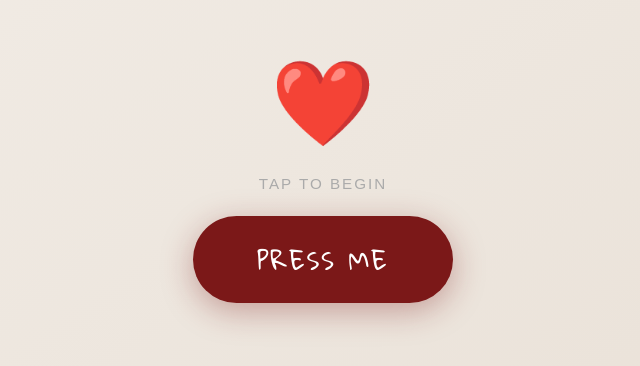
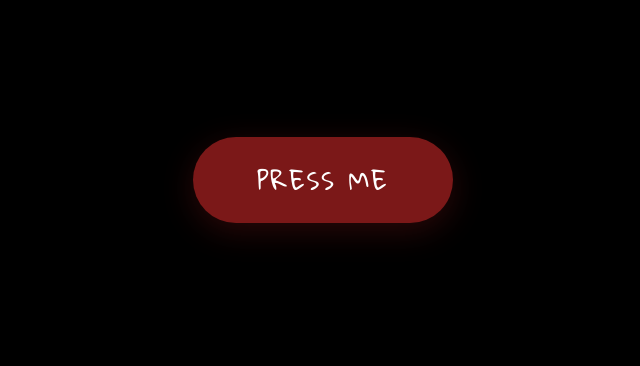
Before and after one commit to youssefelesawi/K, a plain HTML site: page index.html in a window 1280 px wide. Shown: the part 220-586 px from the top of the page, without its empty margins (317-957 px from the left). Drawn offline with Linux system fonts and the light colour scheme; a web font is replaced by a local one.

Commit message:
Update index.html

```diff
--- a/index.html
+++ b/index.html
@@ -177,12 +177,11 @@ body { width:100%; height:100dvh; overflow:hidden; background:#ede8e1; font-fami
   position: fixed;
   inset: 0;
   z-index: 1100;
-  background: linear-gradient(145deg, #f3eee8 0%, #e8dfd5 100%);
+  background: #000;
   display: none;
   flex-direction: column;
   align-items: center;
   justify-content: center;
-  gap: 1.5rem;
   opacity: 0;
   transition: opacity 0.6s ease;
 }
@@ -192,17 +191,6 @@ body { width:100%; height:100dvh; overflow:hidden; background:#ede8e1; font-fami
 #pressMeScreen.fade-out {
   opacity: 0;
   pointer-events: none;
-}
-.press-me-icon {
-  font-size: clamp(3rem, 12vw, 5rem);
-  animation: heartBeat 1.2s ease-in-out infinite;
-}
-.press-me-hint {
-  font-family: 'Belleza', sans-serif;
-  font-size: clamp(0.75rem, 2.5vw, 0.95rem);
-  color: #aaa;
-  letter-spacing: 2px;
-  text-transform: uppercase;
 }
 #pressMeBtn {
   font-family: 'Gloria Hallelujah', cursive;
@@ -222,7 +210,6 @@ body { width:100%; height:100dvh; overflow:hidden; background:#ede8e1; font-fami
 }
 #pressMeBtn:hover  { transform: scale(1.07); box-shadow: 0 12px 40px rgba(123,24,24,0.45); }
 #pressMeBtn:active { transform: scale(0.95); }
-/* Ripple on click */
 #pressMeBtn::after {
   content: '';
   position: absolute; inset: 0;
@@ -955,8 +942,6 @@ body { width:100%; height:100dvh; overflow:hidden; background:#ede8e1; font-fami
 
 <!-- ══════════ PRESS ME SCREEN ══════════ -->
 <div id="pressMeScreen">
-  <div class="press-me-icon">❤️</div>
-  <div class="press-me-hint">tap to begin</div>
   <button id="pressMeBtn" onclick="onPressMeClick()">PRESS ME</button>
 </div>
 
```
